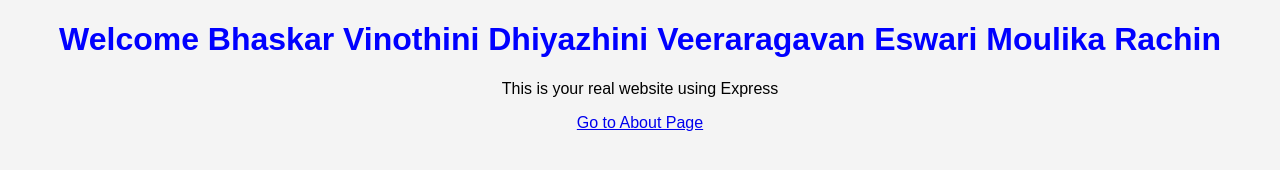
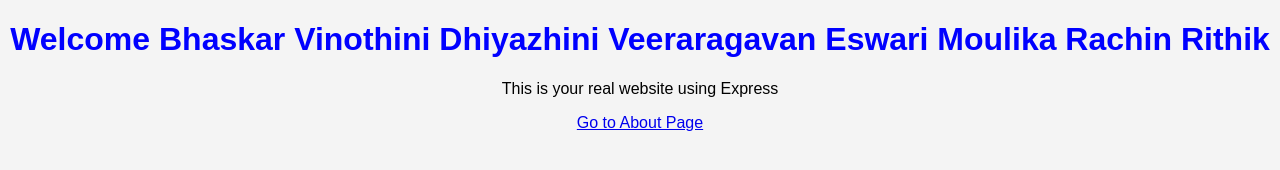
Before and after one commit to bhaskarveeraragavanofficial/my-node-app, a website: page views/index.html in a window 1280 px wide. Drawn offline with Linux system fonts and the light colour scheme.

Commit message:
Rithik Name Updated

```diff
--- a/views/index.html
+++ b/views/index.html
@@ -5,7 +5,7 @@
   <link rel="stylesheet" href="/style.css">
 </head>
 <body>
-  <h1>Welcome Bhaskar Vinothini Dhiyazhini Veeraragavan Eswari Moulika Rachin</h1>
+  <h1>Welcome Bhaskar Vinothini Dhiyazhini Veeraragavan Eswari Moulika Rachin Rithik</h1>
   <p>This is your real website using Express</p>
 
   <a href="/about">Go to About Page</a>
```
